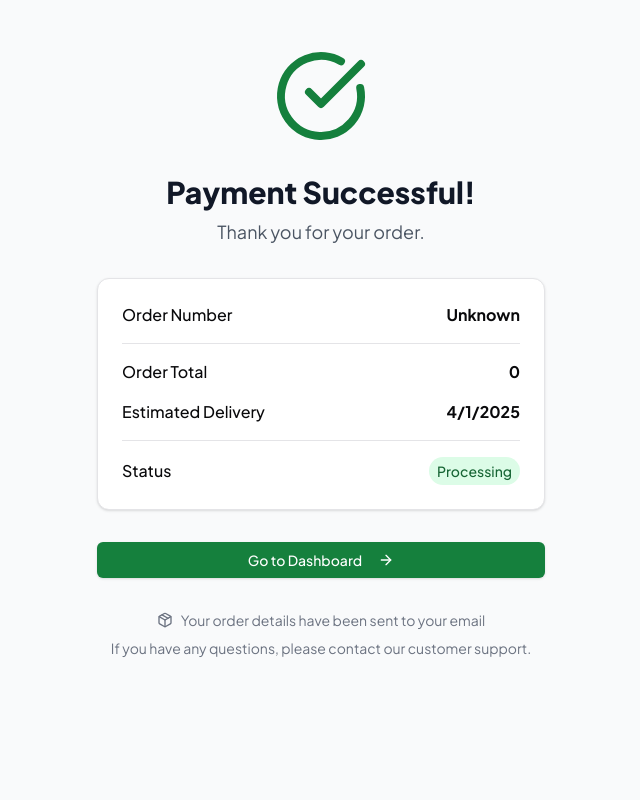
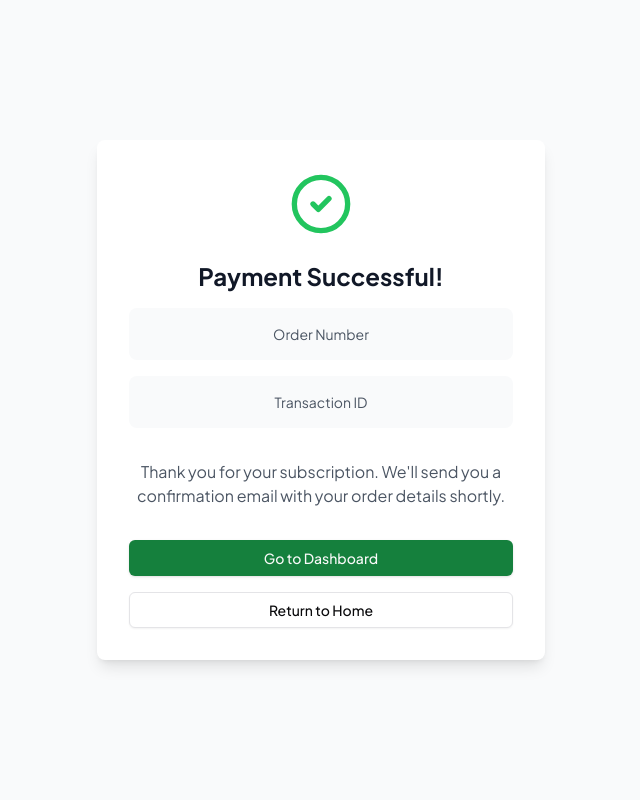
Before and after one commit to huntdavid175/home_kitchen_original, a Next.js app: page /subscribe/payment-success in a window 1280 px wide. Before the commit this address had no page. Shown: the top 800 px of the page, without its empty margins (319-959 px from the left). Built offline with nearby package versions, Linux system fonts and the light colour scheme.

Commit message:
fixed vercel deployment build error

```diff
--- a/app/(subscribe)/subscribe/payment-success/page.tsx
+++ b/app/(subscribe)/subscribe/payment-success/page.tsx
@@ -1,128 +1,66 @@
 "use client";
 
-import { useEffect, useState } from "react";
-import { useSearchParams, useRouter } from "next/navigation";
+import { Suspense } from "react";
+import { useSearchParams } from "next/navigation";
+import { CheckCircle2 } from "lucide-react";
+import { Button } from "@/components/ui/button";
 import Link from "next/link";
-import { ArrowLeft, ArrowRight, CheckCircle, Package } from "lucide-react";
-import { motion } from "framer-motion";
 
-import { Button } from "@/components/ui/button";
-import { Card, CardContent } from "@/components/ui/card";
-
-export default function PaymentSuccessPage() {
+function PaymentSuccessContent() {
   const searchParams = useSearchParams();
-  const router = useRouter();
-  const [mounted, setMounted] = useState(false);
-
-  // Get order details from URL parameters
-  const orderNumber = searchParams.get("orderNumber") || "Unknown";
-  const totalAmount = searchParams.get("total") || "0";
-  const total = Number.parseFloat(totalAmount);
-
-  // Set delivery date (2 days from now)
-  const deliveryDate = new Date(
-    Date.now() + 2 * 24 * 60 * 60 * 1000
-  ).toLocaleDateString();
-
-  //   If no order number is provided, redirect to home
-  useEffect(() => {
-    setMounted(true);
-    if (!searchParams.get("orderNumber") && mounted) {
-      router.push("/");
-    }
-  }, [searchParams, router, mounted]);
+  const transactionId = searchParams.get("transactionId");
+  const orderNumber = searchParams.get("orderNumber");
 
   return (
-    <div className="min-h-screen bg-gray-50 dark:bg-gray-900 py-12 px-4 sm:px-6 lg:px-8">
-      <div className="max-w-md mx-auto">
-        <motion.div
-          className="text-center mb-8"
-          initial={{ opacity: 0, y: 20 }}
-          animate={{ opacity: 1, y: 0 }}
-          transition={{ duration: 0.5 }}
-        >
-          <motion.div
-            initial={{ scale: 0.8, opacity: 0 }}
-            animate={{ scale: 1, opacity: 1 }}
-            transition={{
-              type: "spring",
-              damping: 20,
-              stiffness: 300,
-              delay: 0.2,
-            }}
-            className="inline-block"
-          >
-            <CheckCircle className="h-24 w-24 text-green-700 mx-auto" />
-          </motion.div>
-
-          <h1 className="mt-6 text-3xl font-extrabold text-gray-900 dark:text-gray-100">
+    <div className="min-h-screen bg-gray-50 flex items-center justify-center p-4">
+      <div className="max-w-md w-full bg-white rounded-lg shadow-lg p-8 text-center">
+        <div className="flex justify-center mb-6">
+          <CheckCircle2 className="w-16 h-16 text-green-500" />
+        </div>
+        <h1 className="text-2xl font-bold text-gray-900 mb-4">
           Payment Successful!
         </h1>
-          <p className="mt-2 text-lg text-gray-600 dark:text-gray-300">
-            Thank you for your order.
-          </p>
-        </motion.div>
-
-        <motion.div
-          initial={{ opacity: 0, y: 20 }}
-          animate={{ opacity: 1, y: 0 }}
-          transition={{ duration: 0.5, delay: 0.3 }}
-        >
-          <Card className="mb-8">
-            <CardContent className="pt-6">
-              <div className="space-y-4">
-                <div className="flex justify-between items-center pb-4 border-b dark:border-gray-700">
-                  <span className="font-medium">Order Number</span>
-                  <span className="font-bold">{orderNumber}</span>
+        <div className="space-y-4 mb-8">
+          <div className="bg-gray-50 p-4 rounded-lg">
+            <p className="text-sm text-gray-600">Order Number</p>
+            <p className="font-semibold text-gray-900">{orderNumber}</p>
           </div>
-
-                <div className="flex justify-between items-center">
-                  <span className="font-medium">Order Total</span>
-                  <span className="font-bold">{total}</span>
-                </div>
-
-                <div className="flex justify-between items-center">
-                  <span className="font-medium">Estimated Delivery</span>
-                  <span className="font-bold">{deliveryDate}</span>
-                </div>
-
-                <div className="flex justify-between items-center pt-4 border-t dark:border-gray-700">
-                  <span className="font-medium">Status</span>
-                  <span className="px-2 py-1 bg-green-100 text-green-800 dark:bg-green-900 dark:text-green-100 rounded-full text-sm font-medium">
-                    Processing
-                  </span>
+          <div className="bg-gray-50 p-4 rounded-lg">
+            <p className="text-sm text-gray-600">Transaction ID</p>
+            <p className="font-semibold text-gray-900">{transactionId}</p>
           </div>
         </div>
-            </CardContent>
-          </Card>
-
-          <div className="flex flex-col gap-4">
-            <Link href="/user/subscriptions">
-              <Button className="w-full bg-green-700 hover:bg-green-800 text-white">
+        <p className="text-gray-600 mb-8">
+          Thank you for your subscription. We'll send you a confirmation email
+          with your order details shortly.
+        </p>
+        <div className="space-y-4">
+          <Link href="/dashboard" className="block">
+            <Button className="w-full bg-green-700 hover:bg-green-800">
               Go to Dashboard
-                <ArrowRight className="ml-2 h-4 w-4" />
             </Button>
           </Link>
-
-            {/* <Link href="/">
+          <Link href="/" className="block">
             <Button variant="outline" className="w-full">
-                <ArrowLeft className="mr-2 h-4 w-4" />
-                Continue Shopping
+              Return to Home
             </Button>
-            </Link> */}
+          </Link>
         </div>
-
-          <div className="mt-8 text-center text-sm text-gray-500 dark:text-gray-400">
-            <div className="flex items-center justify-center gap-2 mb-2">
-              <Package className="h-4 w-4" />
-              <span>Your order details have been sent to your email</span>
-            </div>
-            <p>
-              If you have any questions, please contact our customer support.
-            </p>
-          </div>
-        </motion.div>
       </div>
     </div>
   );
 }
+
+export default function PaymentSuccessPage() {
+  return (
+    <Suspense
+      fallback={
+        <div className="min-h-screen bg-gray-50 flex items-center justify-center">
+          <div className="animate-spin rounded-full h-12 w-12 border-b-2 border-green-700"></div>
+        </div>
+      }
+    >
+      <PaymentSuccessContent />
+    </Suspense>
+  );
+}
```
Lines whose indentation alone changed are shown as unchanged.
